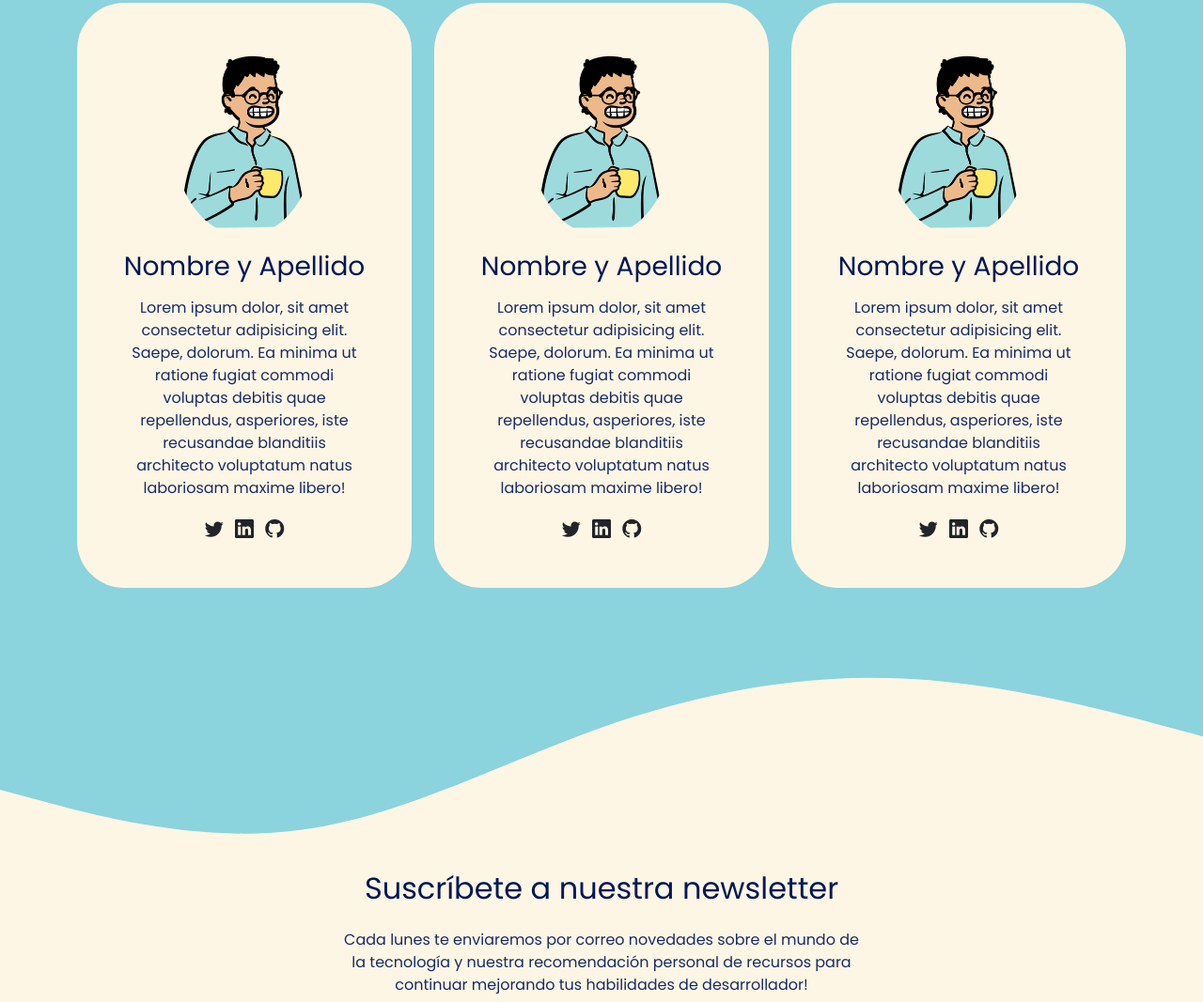
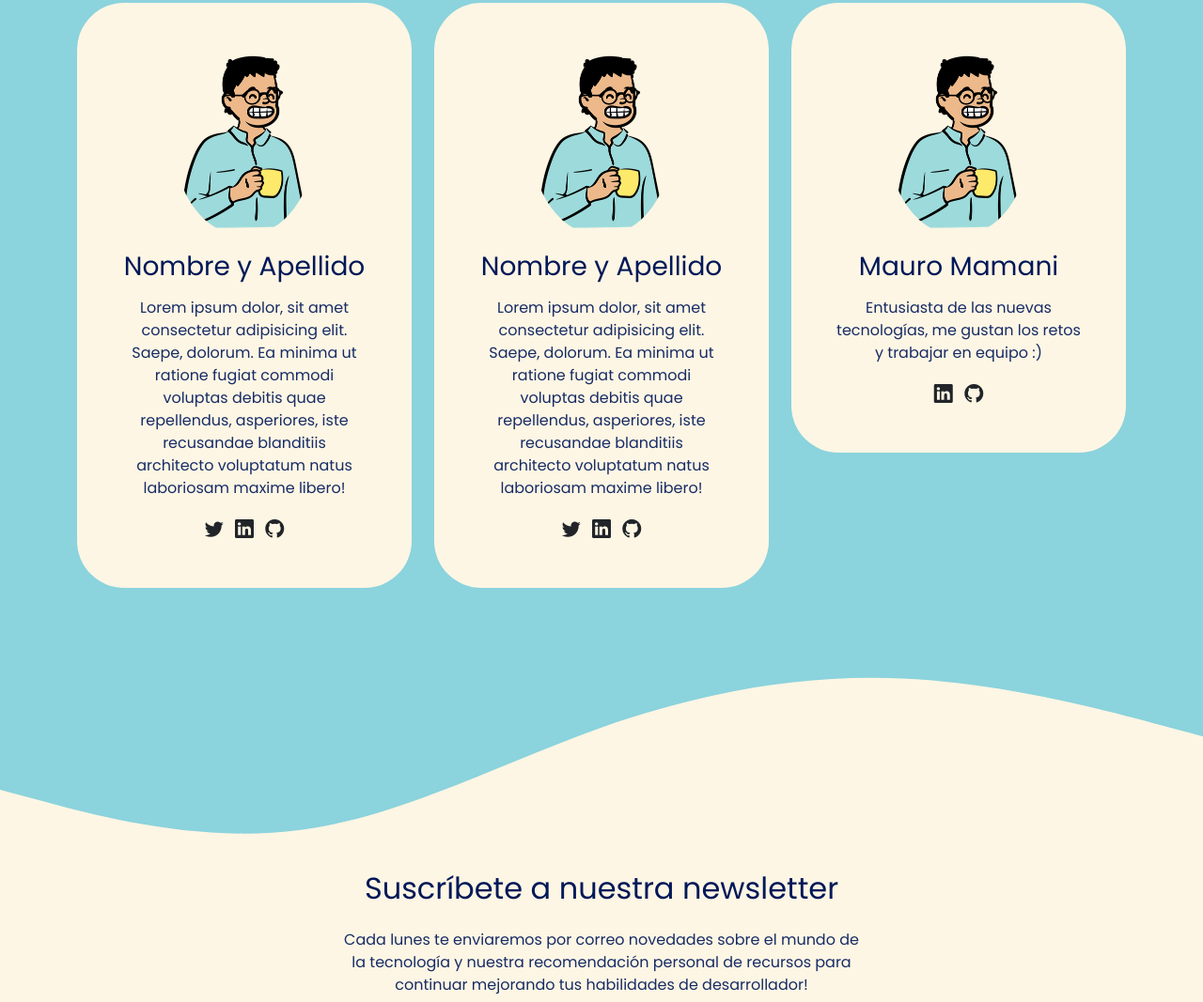
Before and after one commit to MagaliAliaga/devtech-podcast-web-mamani, a plain HTML site: page index.html in a window 1280 px wide. Shown: the part 1232-2299 px from the top of the page at 94% size. Drawn offline with nearby package versions, Linux system fonts and the light colour scheme.

Commit message:
modificar card 3

```diff
--- a/index.html
+++ b/index.html
@@ -1,5 +1,6 @@
 <!DOCTYPE html>
 <html lang="en">
+
 <head>
   <meta charset="UTF-8">
   <meta http-equiv="X-UA-Compatible" content="IE=edge">
@@ -133,13 +134,11 @@
             <div class="card">
               <div class="card-body text-center p-5">
                 <img src="./assets/avatar.png" alt="avatar" class="img img-fluid rounded-circle mb-3">
-                <h3 class="title card-title mb-3">Nombre y Apellido</h3>
-                <p>Lorem ipsum dolor, sit amet consectetur adipisicing elit. Saepe, dolorum. Ea minima ut ratione fugiat
-                  commodi voluptas debitis quae repellendus, asperiores, iste recusandae blanditiis architecto
-                  voluptatum natus laboriosam maxime libero!</p>
-                <a href="#"><i class="bi bi-twitter text-dark mx-1 lead"></i></a>
-                <a href="#"><i class="bi bi-linkedin text-dark mx-1 lead"></i></a>
-                <a href="#"><i class="bi bi-github text-dark mx-1 lead"></i></a>
+                <h3 class="title card-title mb-3">Mauro Mamani</h3>
+                <p>Entusiasta de las nuevas tecnologías, me gustan los retos y trabajar en equipo :)</p>
+                <a href="https://www.linkedin.com/in/mauromamani/"><i
+                    class="bi bi-linkedin text-dark mx-1 lead"></i></a>
+                <a href="https://github.com/mauromamani"><i class="bi bi-github text-dark mx-1 lead"></i></a>
               </div>
             </div>
           </div>
```
Also changed, not shown: 1 other file.
